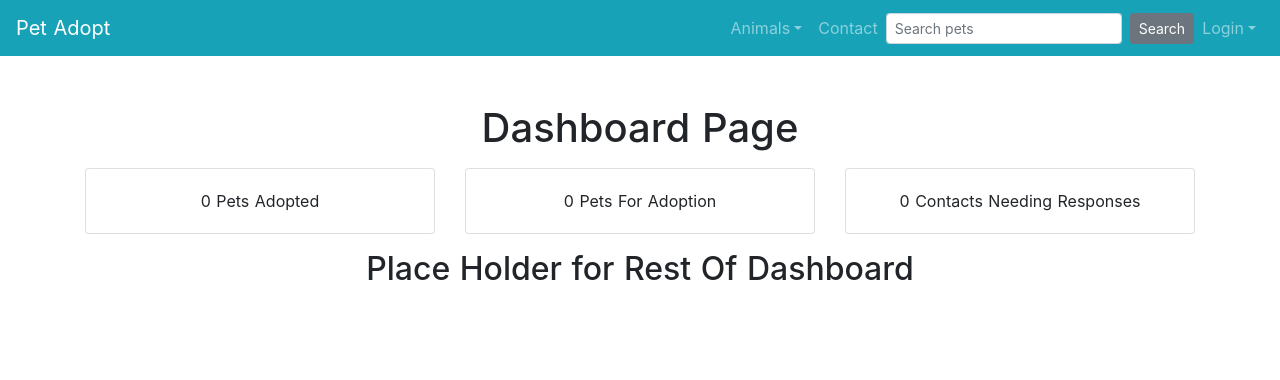
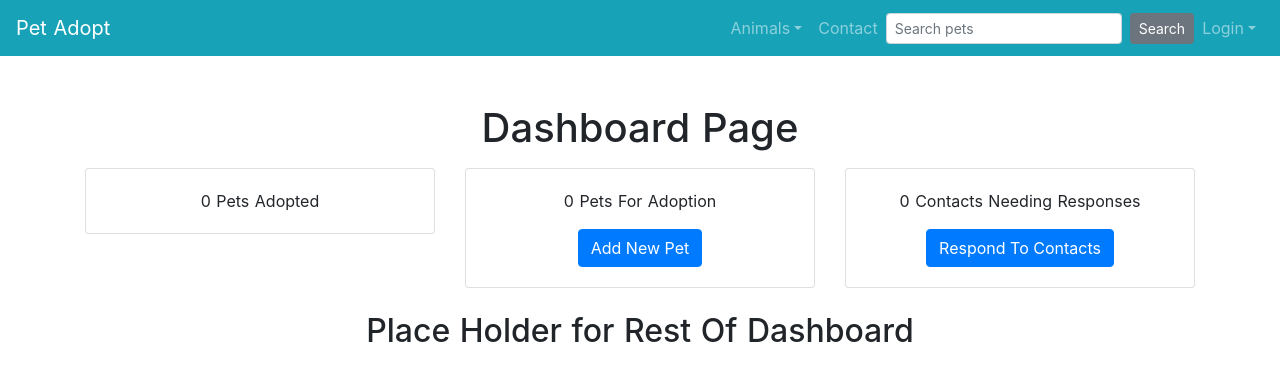
Before and after one commit to will-i-code420/pet-adopt2, a Nuxt app: page /dashboard in a window 1280 px wide. Shown: the top 380 px of the page. Built offline with nearby package versions, Linux system fonts and the light colour scheme; no server answers.

Commit message:
created bare componenets to add new pet and display all contact requests.  added buttons to use these components in dashboard

```diff
--- a/pages/dashboard/index.vue
+++ b/pages/dashboard/index.vue
@@ -17,6 +17,9 @@
             <b-card-text>
               {{ petCount }} Pets For Adoption
             </b-card-text>
+            <b-button variant="primary" @click="addPet">
+              Add New Pet
+            </b-button>
           </b-card>
         </b-col>
         <b-col md="4">
@@ -24,10 +27,13 @@
             <b-card-text>
               {{ contactCount }} Contacts Needing Responses
             </b-card-text>
+            <b-button variant="primary" @click="respondContact">
+              Respond To Contacts
+            </b-button>
           </b-card>
         </b-col>
       </b-row>
-      <b-row class="my-3">
+      <b-row class="my-4">
         <b-col>
           <h2>
             Place Holder for Rest Of Dashboard
@@ -46,6 +52,12 @@ export default {
   mounted () {
     this.$store.dispatch('contacts/getAllContacts')
   },
+  data () {
+    return {
+      addingPet: false,
+      respondingContacts: false
+    }
+  },
   computed: {
     ...mapState({
       user: state => state.user.user
@@ -55,6 +67,16 @@ export default {
       adoptCount: 'pets/getAdoptedPetsCount',
       contactCount: 'contacts/getContactCount'
     })
+  },
+  methods: {
+    addPet () {
+      alert('add a new pet form')
+      this.addingPet = !this.addingPet
+    },
+    respondContact () {
+      alert('display contacts to respond list')
+      this.respondingContacts = !this.respondingContacts
+    }
   },
   head () {
     return {
```
Also changed, not shown: components/AddPetForm.vue (added, +15 -0 lines), components/AllContactsCards.vue (added, +13 -0 lines).
